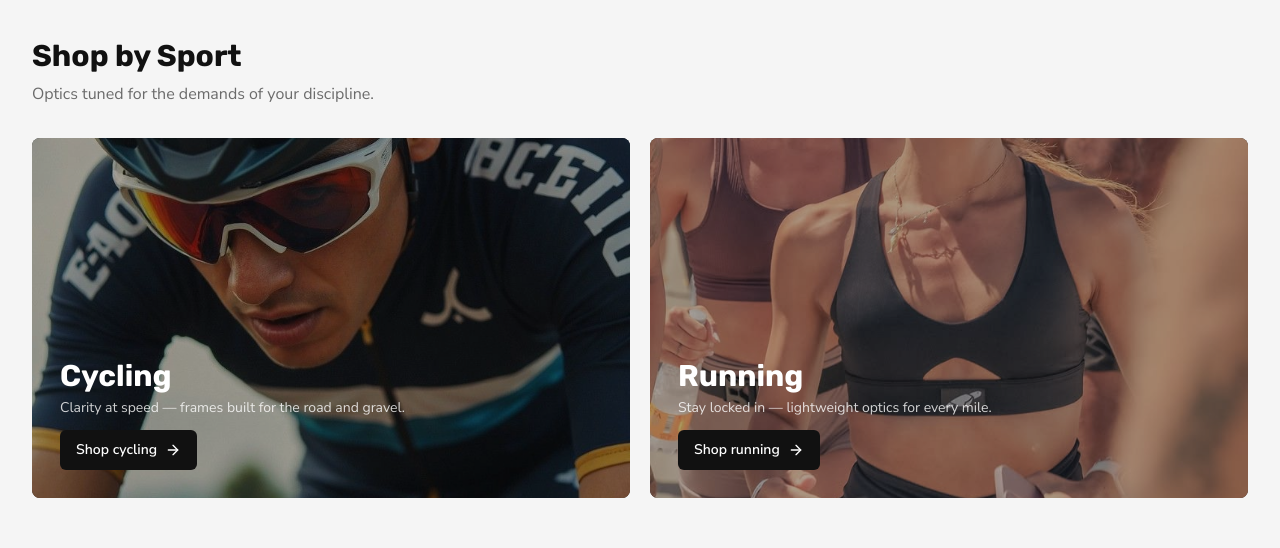
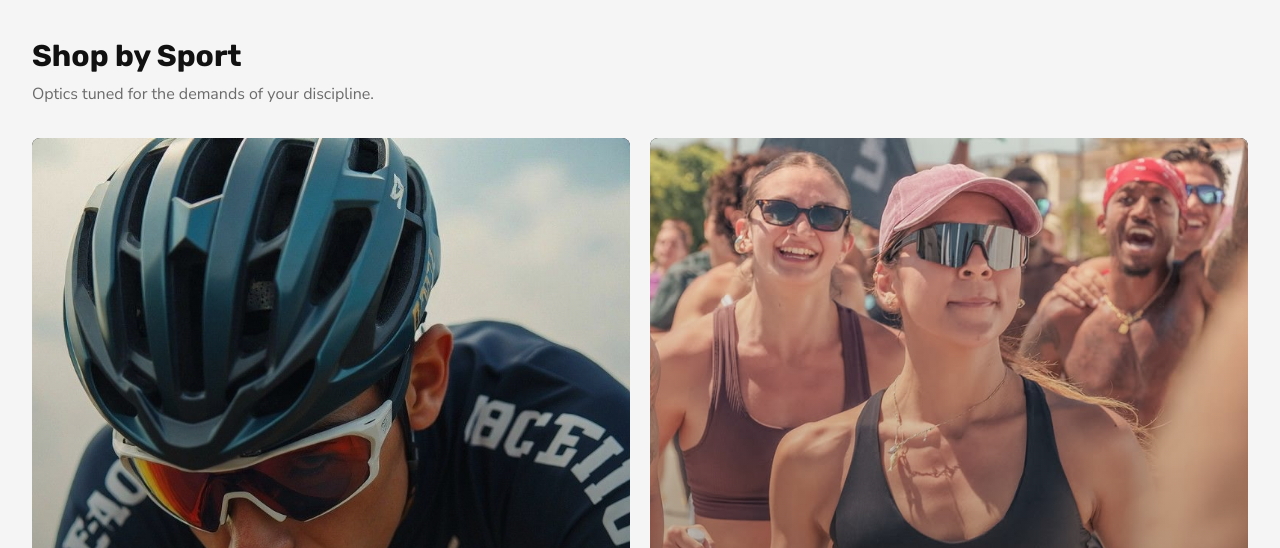
Before and after one commit to dongjian230612-wudiknu/vikkosport, a React (Vite) app: page / in a window 1280 px wide. Shown: the part 1380-1928 px from the top of the page. Built offline with nearby package versions, Linux system fonts and the light colour scheme; no server answers.

Commit message:
fix: show faces on sport tiles with taller crop and object-top
Co-authored-by: Cursor <cursoragent@cursor.com>

```diff
--- a/src/pages/Home.tsx
+++ b/src/pages/Home.tsx
@@ -121,15 +121,16 @@ export function Home() {
               <Link
                 key={sport.href}
                 href={sport.href}
-                className="group relative min-h-[280px] md:min-h-[360px] overflow-hidden rounded-lg bg-vikko-black cursor-pointer"
+                className="group relative aspect-[4/5] sm:aspect-[3/4] overflow-hidden rounded-lg bg-vikko-black cursor-pointer"
               >
                 {sport.image ? (
-                  <div
-                    className="absolute inset-0 bg-cover bg-center transition-transform duration-500 group-hover:scale-105"
-                    style={{ backgroundImage: `url('${sport.image}')` }}
+                  <img
+                    src={sport.image}
+                    alt=""
+                    className="absolute inset-0 h-full w-full object-cover object-top transition-transform duration-500 group-hover:scale-105"
                   />
                 ) : null}
-                <div className="absolute inset-0 bg-vikko-black/35 group-hover:bg-vikko-black/25 transition-colors" />
+                <div className="absolute inset-0 bg-gradient-to-t from-vikko-black/70 via-vikko-black/25 to-transparent" />
                 <div className="absolute inset-0 flex flex-col justify-end p-5 md:p-7 gap-3">
                   <div>
                     <h3 className="font-display text-2xl md:text-3xl font-bold text-vikko-white">
```
